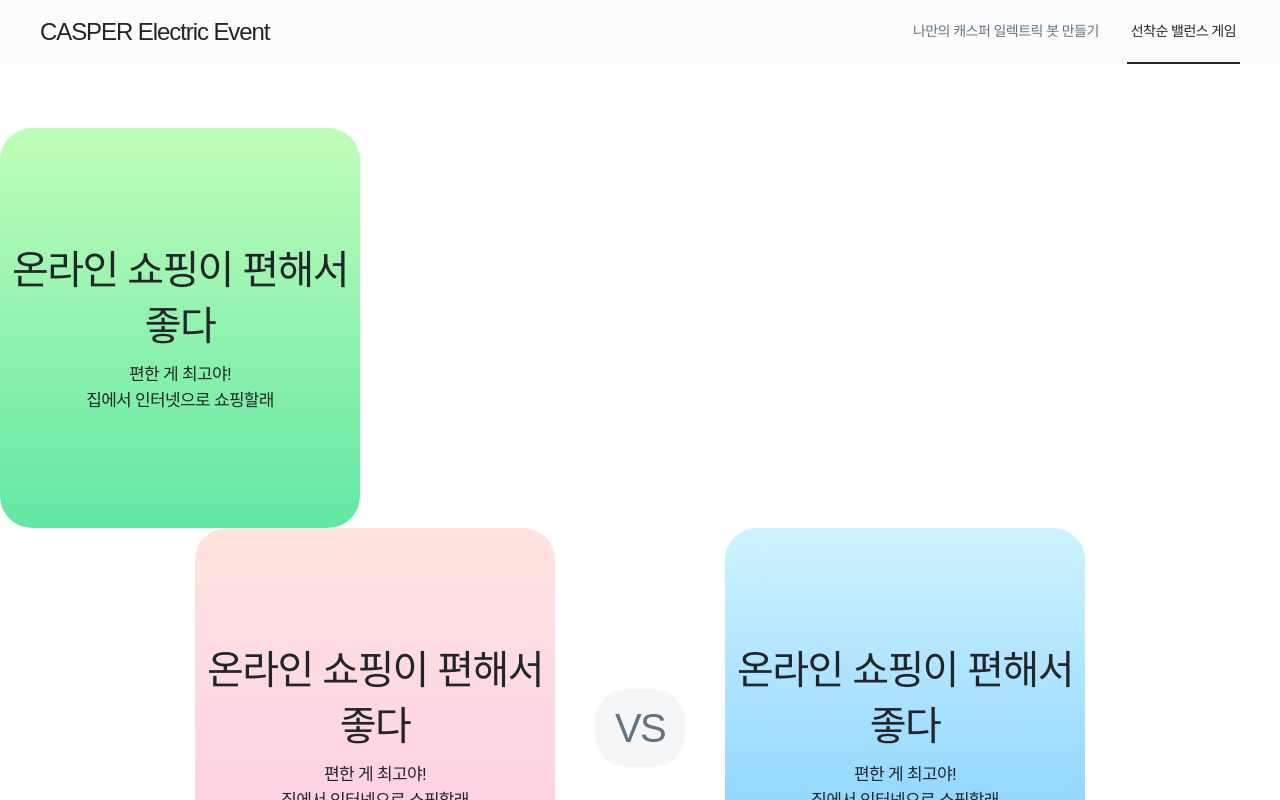
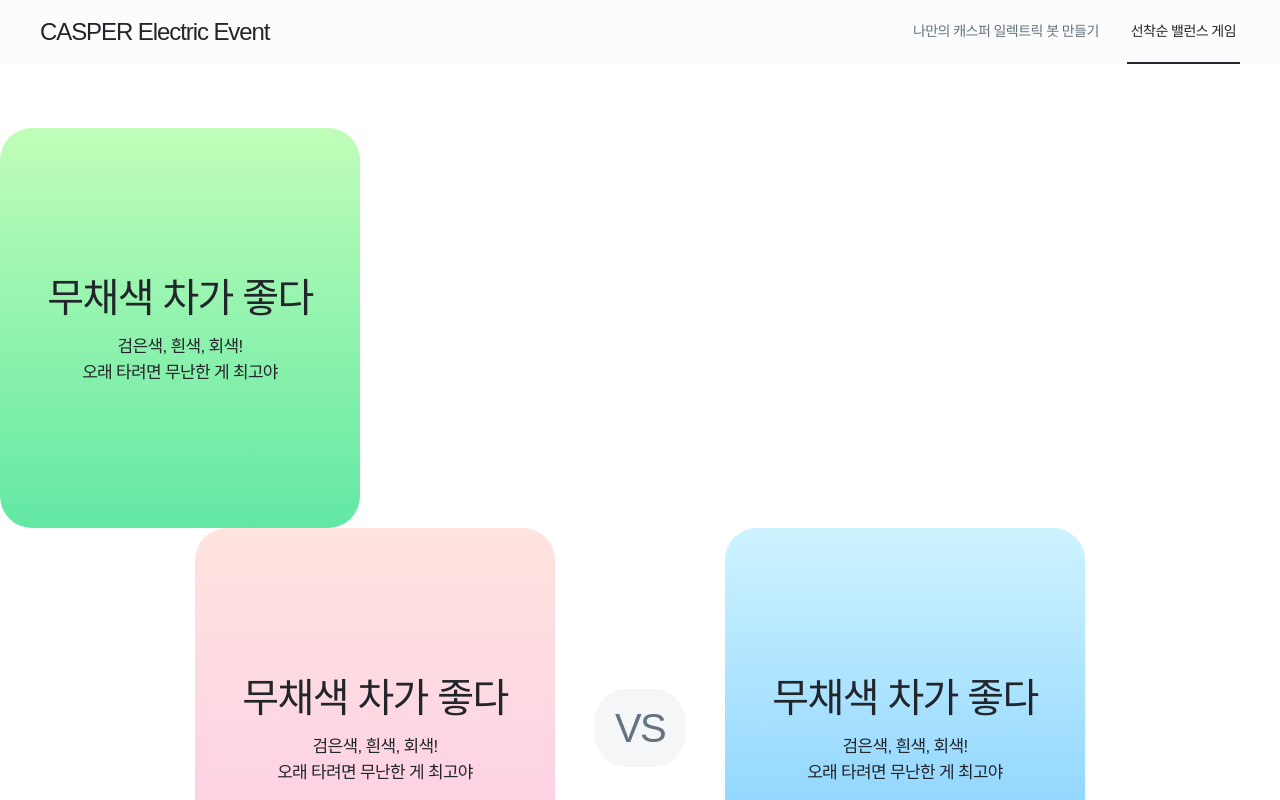
Before and after one commit to softeerbootcamp4th/Team7-HybridJGS-FE, a React (Vite) app in the folder client/: page /rush in a window 1280 px wide. Shown: the top 800 px of the page. Built offline with nearby package versions, Linux system fonts and the light colour scheme; a web font is replaced by a local one.

Commit message:
refactor: RushCard 컴포넌트 내부 객체 타입 명시

```diff
--- a/client/src/features/Rush/RushCard.tsx
+++ b/client/src/features/Rush/RushCard.tsx
@@ -30,11 +30,10 @@ const backgroundGradients = cva(
     }
 );
 
-type CardType = (typeof CARD_TYPE)[keyof typeof CARD_TYPE];
-
-const currentDay = CARD_DAYS.DAY2;
-const cardType: CardType = CARD_TYPE.FIRST_CARD;
-const cardStatus = CARD_SELECTED_STATUS.FALSE;
+const currentDay: (typeof CARD_DAYS)[keyof typeof CARD_DAYS] = CARD_DAYS.DAY5;
+const cardType: (typeof CARD_TYPE)[keyof typeof CARD_TYPE] = CARD_TYPE.FIRST_CARD;
+const cardStatus: (typeof CARD_SELECTED_STATUS)[keyof typeof CARD_SELECTED_STATUS] =
+    CARD_SELECTED_STATUS.FALSE;
 
 const cardTitle = CARD_TITLES[currentDay][cardType];
 const cardDescription = CARD_DESCRIPTION[currentDay][cardType][cardStatus];
```
